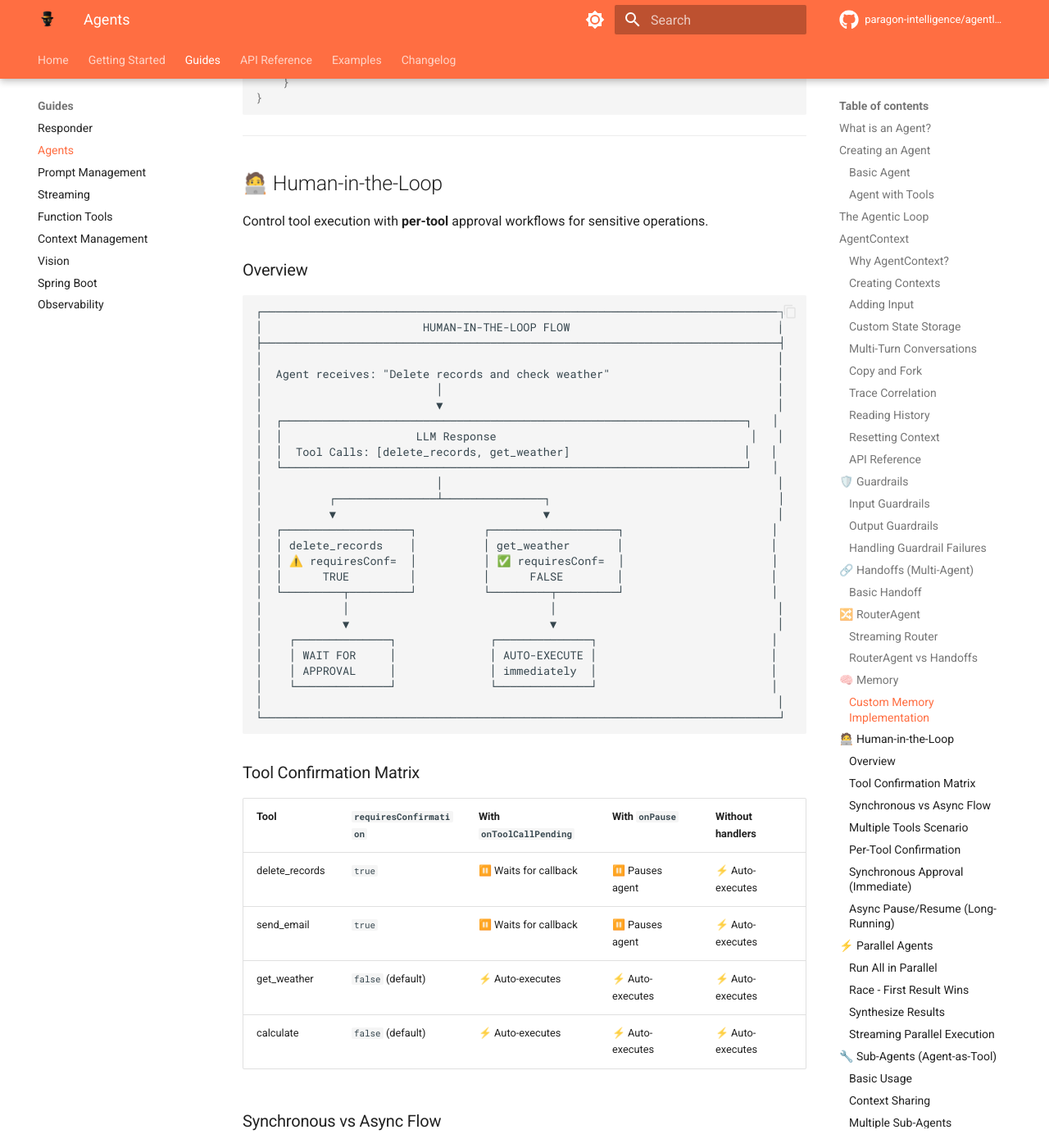
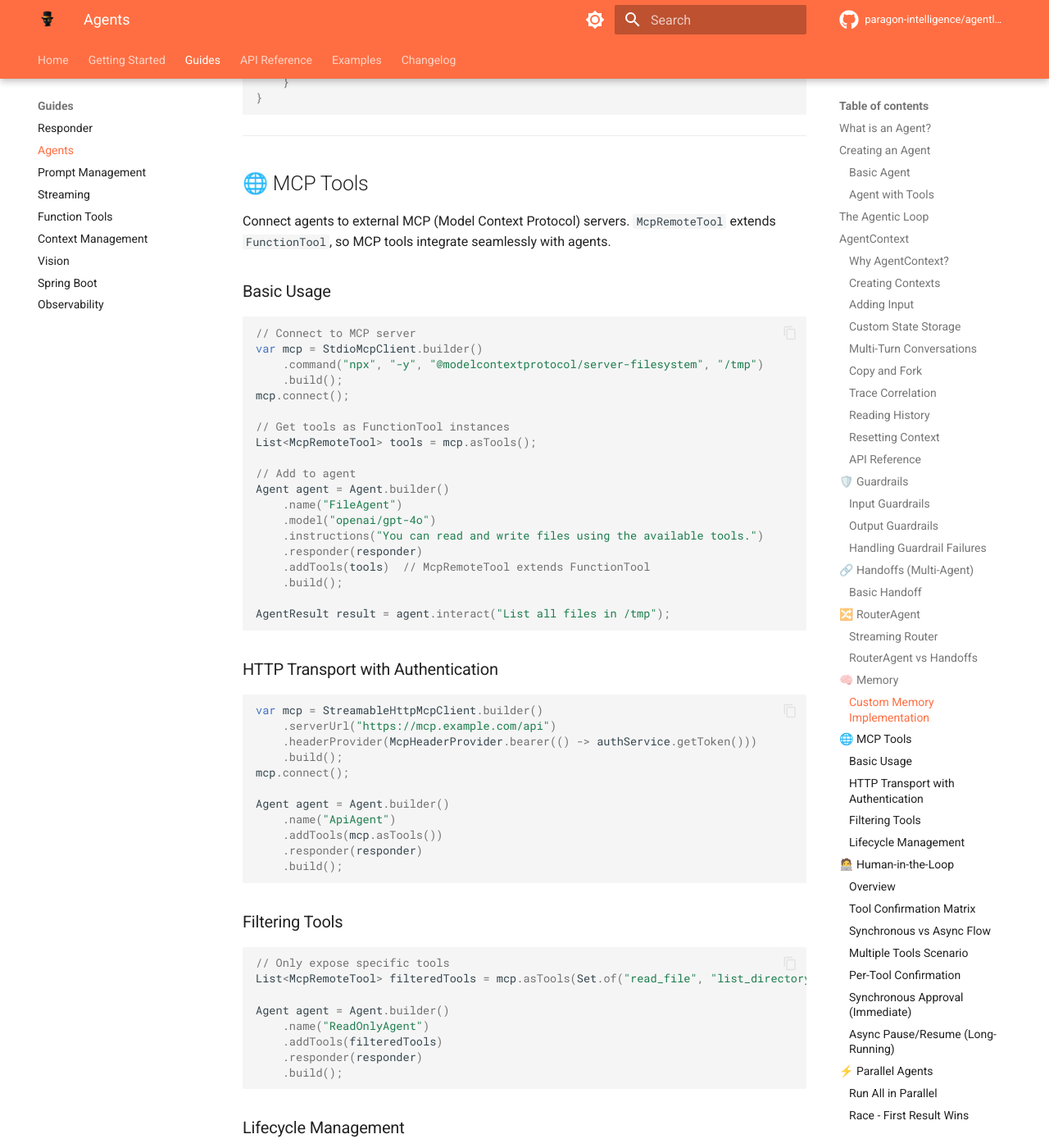
Before and after one commit to paragon-intelligence/agentle4j, an MkDocs documentation site: the page built from docs/guides/agents.md, in a window 1280 px wide and 1400 px high, scrolled down 11760 px. Shown: the whole window at 82% size. Built offline with MkDocs 1.6.1 and Material for MkDocs 9.7.7, drawn with Linux system fonts in a browser that asks for light colours; comment, search, counter and statistics services are not loaded; the version menu is left out; some of the changed text lies outside the part shown.

Commit message:
feat(mcp): integrating MCP clients with Agents

````diff
--- a/docs/guides/agents.md
+++ b/docs/guides/agents.md
@@ -522,6 +522,84 @@ public class RedisMemory implements Memory {
     }
 }
 ```
+
+---
+
+## 🌐 MCP Tools
+
+Connect agents to external MCP (Model Context Protocol) servers. `McpRemoteTool` extends `FunctionTool`, so MCP tools integrate seamlessly with agents.
+
+### Basic Usage
+
+```java
+// Connect to MCP server
+var mcp = StdioMcpClient.builder()
+    .command("npx", "-y", "@modelcontextprotocol/server-filesystem", "/tmp")
+    .build();
+mcp.connect();
+
+// Get tools as FunctionTool instances
+List<McpRemoteTool> tools = mcp.asTools();
+
+// Add to agent
+Agent agent = Agent.builder()
+    .name("FileAgent")
+    .model("openai/gpt-4o")
+    .instructions("You can read and write files using the available tools.")
+    .responder(responder)
+    .addTools(tools)  // McpRemoteTool extends FunctionTool
+    .build();
+
+AgentResult result = agent.interact("List all files in /tmp");
+```
+
+### HTTP Transport with Authentication
+
+```java
+var mcp = StreamableHttpMcpClient.builder()
+    .serverUrl("https://mcp.example.com/api")
+    .headerProvider(McpHeaderProvider.bearer(() -> authService.getToken()))
+    .build();
+mcp.connect();
+
+Agent agent = Agent.builder()
+    .name("ApiAgent")
+    .addTools(mcp.asTools())
+    .responder(responder)
+    .build();
+```
+
+### Filtering Tools
+
+```java
+// Only expose specific tools
+List<McpRemoteTool> filteredTools = mcp.asTools(Set.of("read_file", "list_directory"));
+
+Agent agent = Agent.builder()
+    .name("ReadOnlyAgent")
+    .addTools(filteredTools)
+    .responder(responder)
+    .build();
+```
+
+### Lifecycle Management
+
+```java
+// Use try-with-resources for automatic cleanup
+try (var mcp = StdioMcpClient.builder()
+        .command("npx", "-y", "@my-mcp-server")
+        .build()) {
+    mcp.connect();
+
+    Agent agent = Agent.builder()
+        .addTools(mcp.asTools())
+        .build();
+
+    agent.interact("Do something");
+}  // MCP client automatically closed
+```
+
+See the [MCP Client Guide](mcp-client.md) for full configuration options.
 
 ---
 
````
Also changed, not shown: docs/guides/mcp-client.md (+31 -5 lines), 2 other files.
